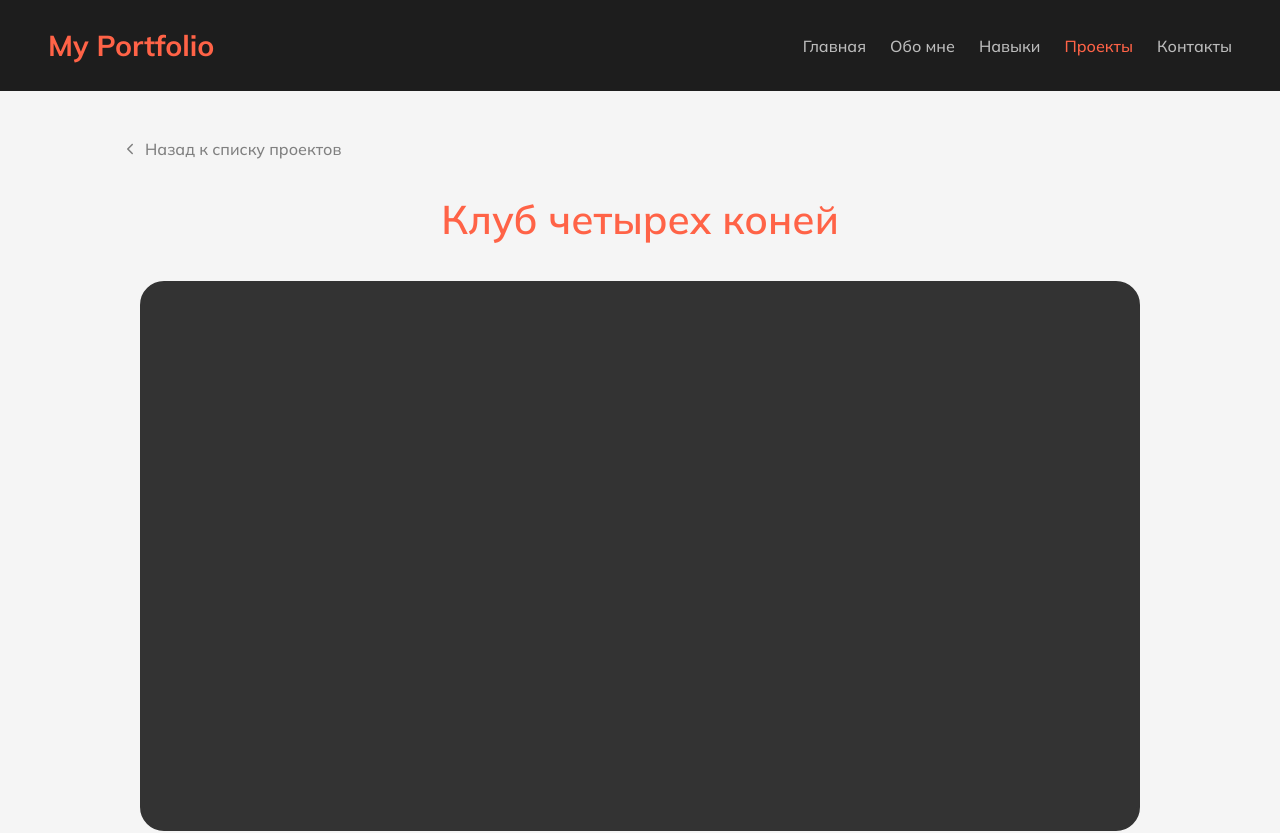
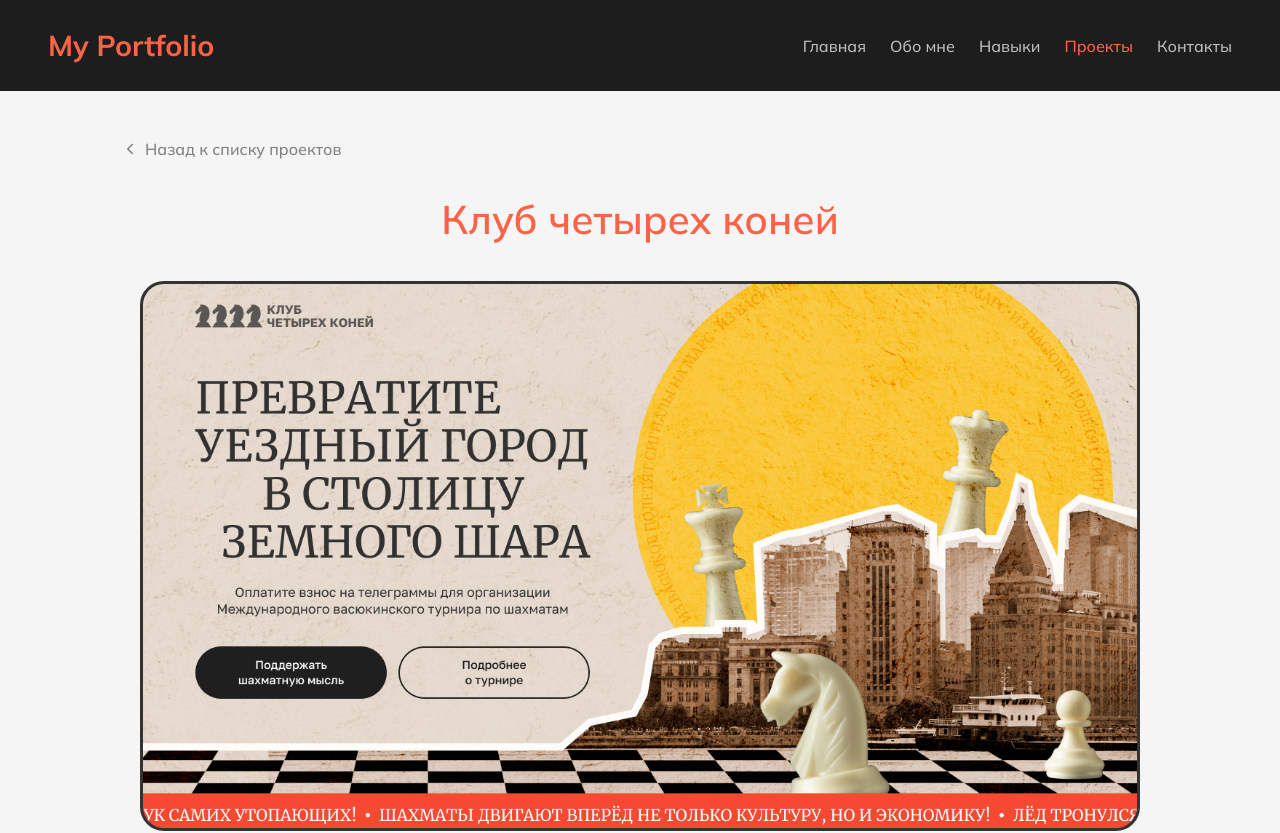
Before and after one commit to Ekaterina-shch/portfolio, a React (Vite) app: page /projects/1 in a window 1280 px wide. Shown: the top 833 px of the page. Built offline with nearby package versions, Linux system fonts and the light colour scheme.

Commit message:
add lazy loading

```diff
--- a/package.json
+++ b/package.json
@@ -13,6 +13,7 @@
     "react": "^18.3.1",
     "react-dom": "^18.3.1",
     "react-icons": "^5.3.0",
+    "react-lazyload": "^3.2.1",
     "react-router-dom": "^6.27.0"
   },
   "devDependencies": {
--- a/src/App.css
+++ b/src/App.css
@@ -61,7 +61,7 @@
 .home-image {
   width: 300px;
   height: 300px;
-  background-color: #ff634768;
+  background-color: #1d1d1d;
   border-radius: 50%;
   flex-shrink: 0;
   img {
@@ -345,12 +345,10 @@
   border: 3px solid var(--secondary-color);
   border-radius: 1.5rem;
   overflow: hidden;
-  /* width: 100%;
+  width: 100%;
   height: 100%;
   max-width: 1000px;
-  max-height: 550px; */
-  width: 1000px;
-  height: 550px;
+  max-height: 550px;
   margin: 2rem auto;
   font-size: 0;
 
--- a/src/data/projects.js
+++ b/src/data/projects.js
@@ -10,6 +10,15 @@ const projects = [
   },
   {
     id: '2',
+    title: 'My Portfolio',
+    description: '',
+    img: '/img/my-porfolio.png',
+    link: '',
+    githubLink: '',
+    stack: ['HTML', 'JSX', 'CSS', 'React', 'React Router', 'React Icons'],
+  },
+  {
+    id: '3',
     title: 'Мебельные туры - ROSEXPRESS',
     description: '',
     img: '/img/rosexpress.png',
@@ -17,15 +26,6 @@ const projects = [
     githubLink: 'https://github.com/Ekaterina-shch/test-task',
     stack: ['HTML', 'JS', 'CSS', 'SASS/SCSS', 'AOS'],
   },
-  {
-    id: '3',
-    title: 'My Portfolio',
-    description: '',
-    img: '/img/',
-    link: '',
-    githubLink: '',
-    stack: ['HTML', 'JSX', 'CSS', 'React', 'React Router', 'React Icons'],
-  },
 ];
 
 export default projects;
--- a/src/pages/About.jsx
+++ b/src/pages/About.jsx
@@ -6,7 +6,7 @@ const About = () => {
       <div className="container">
         <h2>Обо мне</h2>
         <p>
-          Привет! Я Екатерина, и я — начинающий фронтенд-разработчик, который с
+          Привет! Я Екатерина, и я — начинающая фронтенд-разработчица, которая с
           увлечением погружается в мир веб-разработки. За это время я успела
           освоить HTML, CSS, JavaScript и React, чтобы создавать интерфейсы,
           которые не только выглядят привлекательно, но и удобны для
--- a/src/pages/Home.jsx
+++ b/src/pages/Home.jsx
@@ -1,4 +1,5 @@
 import { Link } from 'react-router-dom';
+import LazyLoad from 'react-lazyload';
 import './PageStyles.css';
 
 const Home = () => {
@@ -22,7 +23,9 @@ const Home = () => {
           </div>
         </div>
         <div className="home-image">
-          <img src="/android-chrome-512x512.png" alt="" />
+          <LazyLoad height={200} offset={100}>
+            <img src="/android-chrome-512x512.png" alt="" />
+          </LazyLoad>
         </div>
       </div>
     </section>
--- a/src/pages/ProjectDetail.jsx
+++ b/src/pages/ProjectDetail.jsx
@@ -1,16 +1,15 @@
 import { useNavigate, useParams } from 'react-router-dom';
 import { IoIosArrowBack, IoLogoGithub } from 'react-icons/io';
 import { LuExternalLink } from 'react-icons/lu';
+import LazyLoad from 'react-lazyload';
 import projects from '../data/projects';
 import './PageStyles.css';
-import { useState } from 'react';
 
 const ProjectDetail = () => {
   const { projectId } = useParams();
   const navigate = useNavigate();
 
   const project = projects.find((p) => p.id === projectId);
-  const [isLoadingImage, setIsLoadingImage] = useState(false);
   const stack = project.stack;
 
   return (
@@ -23,11 +22,9 @@ const ProjectDetail = () => {
           <>
             <h2>{project.title}</h2>
             <div className="project-image__wrapper">
-              {isLoadingImage ? (
+              <LazyLoad height={200} offset={100}>
                 <img src={project.img} alt="" width="1000" height="550" />
-              ) : (
-                'Загрузка...'
-              )}
+              </LazyLoad>
             </div>
 
             {project.description && <p>{project.description}</p>}
--- a/src/pages/Projects.jsx
+++ b/src/pages/Projects.jsx
@@ -1,6 +1,7 @@
 import { Link } from 'react-router-dom';
+import LazyLoad from 'react-lazyload';
+import projects from '../data/projects';
 import './PageStyles.css';
-import projects from '../data/projects';
 
 const Projects = () => {
   return (
@@ -13,7 +14,9 @@ const Projects = () => {
             {project.description && <p>{project.description}</p>}
             <Link to={`/projects/${project.id}`}>Посмотреть детали</Link>
             <div className="project-image">
-              <img src={project.img} alt="" />
+              <LazyLoad height={200} offset={100}>
+                <img src={project.img} alt="" />
+              </LazyLoad>
             </div>
           </div>
         ))}
```
Also changed, not shown: public/img/my-porfolio.png (added), 1 other file (tests, documents, lock files or other folders).
